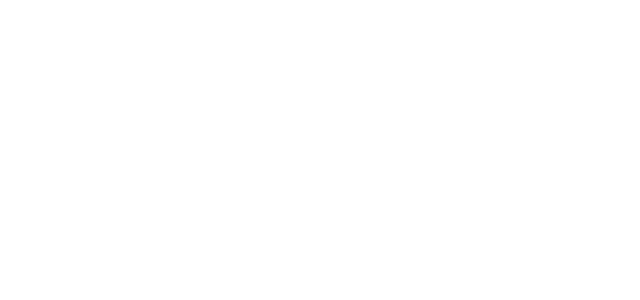
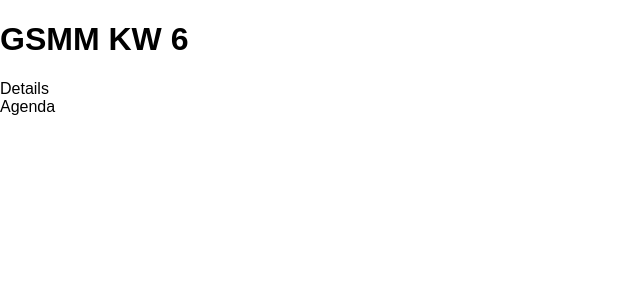
Before and after one commit to gibbok/shp, a React (Create React App) app in the folder app/: page / in a window 1280 px wide. Shown: the top 300 px of the page, without its empty margins (0-640 px from the left). Built offline with nearby package versions, Linux system fonts and the light colour scheme.

Commit message:
Add display agenda navigation

```diff
--- a/app/package.json
+++ b/app/package.json
@@ -9,7 +9,8 @@
     "redux":"^3.7.2",
     "dot-prop-immutable":"^1.3.0",
     "moment":"^2.18.1",
-    "standard": "^10.0.3"
+    "standard": "^10.0.3",
+    "react-redux":"^5.0.6"
   },
   "scripts": {
     "start": "react-scripts start",
--- a/app/src/App.js
+++ b/app/src/App.js
@@ -1,9 +1,12 @@
 import React, { Component } from 'react'
+import Agenda from './agenda/Agenda'
 
 class App extends Component {
   render () {
     return (
-      <div className='app' />
+      <div className='app'>
+        <Agenda />
+      </div>
     )
   }
 }
--- /dev/null
+++ b/app/src/agenda/Agenda.js
@@ -0,0 +1,16 @@
+import React, { Component } from 'react'
+import Header from './Header'
+import NavigationContainer from './NavigationContainer'
+
+class Agenda extends Component {
+  render () {
+    return (
+      <div className='agenda'>
+        <Header />
+        <NavigationContainer />
+      </div>
+    )
+  }
+}
+
+export default Agenda
--- /dev/null
+++ b/app/src/agenda/Header.js
@@ -0,0 +1,16 @@
+import React, { Component } from 'react'
+import Title from './Title'
+import Navigation from './Navigation'
+
+class Header extends Component {
+  render () {
+    return (
+      <div className='header'>
+        <Title />
+        <Navigation />
+      </div>
+    )
+  }
+}
+
+export default Header
--- /dev/null
+++ b/app/src/agenda/Navigation.js
@@ -0,0 +1,51 @@
+ import React from 'react'
+ import NavigationItem from './NavigationItem'
+
+ const Navigation = ({agendaNavigation}) => {
+   if (!agendaNavigation) {
+     return null
+   }
+   const navigationItems = agendaNavigation.map(item => {
+     return (
+       <NavigationItem
+         key={item.id}
+         id={item.id}
+         name={item.name}
+         isActive={item.isActive}
+         tooltip={item.tooltip}
+        />
+     )
+   })
+   return (
+     <div>
+       {navigationItems}
+     </div>
+   )
+ }
+
+// class Navigation extends Component {
+//   render () {
+//     debugger
+//     return (<div>Navigation here</div>)
+//   }
+//   // render () {
+//   //   const data = this.props.agendaNavigation
+//   //   const navigationItems = data.map(item => {
+//   //     return (
+//   //       <NavigationItem
+//   //         id={item.id}
+//   //         name={item.name}
+//   //         isActive={item.isActive}
+//   //         tooltip={item.tooltip}
+//   //       />
+//   //     )
+//   //   })
+//   //   return (
+//   //     <div className='navigation'>
+//   //       {navigationItems}
+//   //     </div>
+//   //   )
+//   // }
+// }
+
+ export default Navigation
--- /dev/null
+++ b/app/src/agenda/NavigationContainer.js
@@ -0,0 +1,24 @@
+import { connect } from 'react-redux'
+import Navigation from './Navigation'
+
+const getUiAgendaNavigation = state => {
+  return state.agenda.ui.navigation
+}
+
+const mapStateToProps = (state, ownProps) => {
+  return {
+    agendaNavigation: getUiAgendaNavigation(state)
+  }
+}
+const mapDispatchToProps = (dispatch, ownProps) => {
+  return {
+
+  }
+}
+
+const NavigationContainer = connect(
+    mapStateToProps,
+    mapDispatchToProps
+  )(Navigation)
+
+export default NavigationContainer
--- /dev/null
+++ b/app/src/agenda/NavigationItem.js
@@ -0,0 +1,14 @@
+import React from 'react'
+
+const NavigationItem = ({id, name, isActive, tooltip}) => {
+  const classActive = isActive ? 'navigationItem__name--active' : 'navigationItem__name--notActive'
+  return (
+    <div className='navigationItem'>
+      <div className={classActive}>
+        {name}
+      </div>
+    </div>
+  )
+}
+
+export default NavigationItem
--- /dev/null
+++ b/app/src/agenda/Title.js
@@ -0,0 +1,15 @@
+import React, { Component } from 'react'
+
+class Title extends Component {
+  render () {
+    return (
+      <div className='title'>
+        <h1>
+          GSMM KW 6
+        </h1>
+      </div>
+    )
+  }
+}
+
+export default Title
--- a/app/src/index.js
+++ b/app/src/index.js
@@ -1,8 +1,14 @@
-import React from 'react';
-import ReactDOM from 'react-dom';
-import './index.css';
-import App from './App';
-import registerServiceWorker from './registerServiceWorker';
+import React from 'react'
+import ReactDOM from 'react-dom'
+import './index.css'
+import App from './App'
+import registerServiceWorker from './registerServiceWorker'
+import store from './store'
+import { Provider } from 'react-redux'
 
-ReactDOM.render(<App />, document.getElementById('root'));
-registerServiceWorker();
+ReactDOM.render(
+  <Provider store={store}>
+    <App />
+  </Provider>
+, document.getElementById('root'))
+registerServiceWorker()
--- a/app/src/reducer.js
+++ b/app/src/reducer.js
@@ -95,20 +95,20 @@
       isFetching: false
     },
     ui: {
-      agenda: {
       navigation: [
         {
           id: 0,
           name: 'Details',
-            isActive: false
+          isActive: false,
+          url: '/details'
         },
         {
           id: 1,
           name: 'Agenda',
-            isActive: true
+          isActive: true,
+          url: '/agenda'
         }
       ]
-      }
     }
   }
 }
--- a/app/src/store.js
+++ b/app/src/store.js
@@ -1,6 +1,6 @@
 import { createStore } from 'redux'
 import reducer from './reducer'
 
-const store = createStore(reducer, ['Use Redux'])
+const store = createStore(reducer)
 
 export default store
```
Lines whose indentation alone changed are shown as unchanged.
